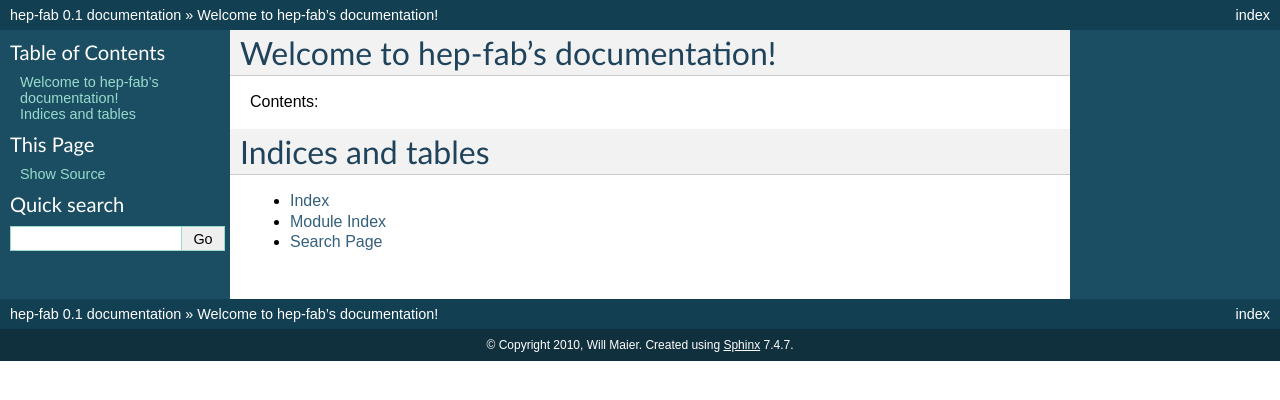
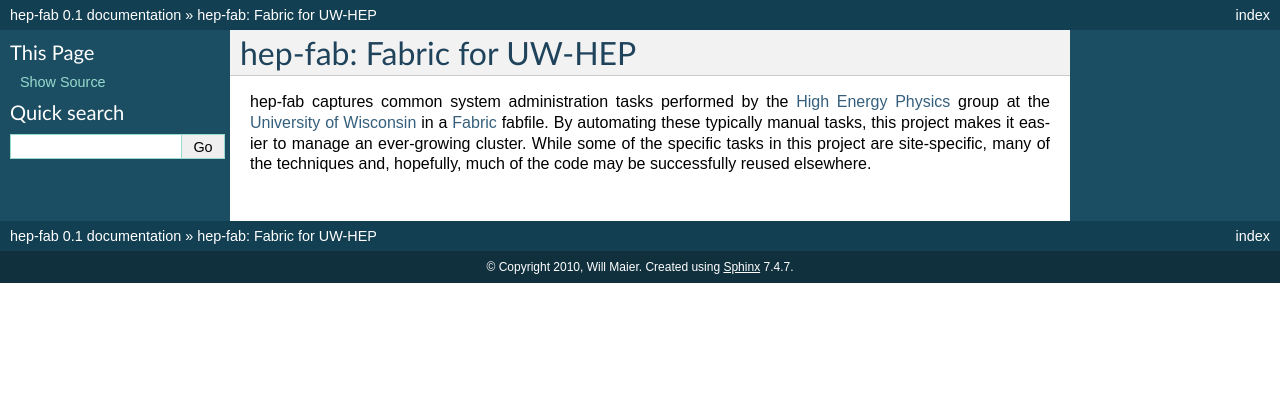
Before and after one commit to whilp/hepfab, a Sphinx documentation site: the page built from docs/index.txt, in a window 1280 px wide. Shown: the top 400 px of the page. Built offline with Sphinx 7.4.7, drawn with Linux system fonts in a browser that asks for light colours.

Commit message:
Start docs.

```diff
--- a/docs/index.txt
+++ b/docs/index.txt
@@ -3,17 +3,16 @@
    You can adapt this file completely to your liking, but it should at least
    contain the root `toctree` directive.
 
-Welcome to hep-fab's documentation!
-===================================
+hep-fab: Fabric for UW-HEP
+==========================
 
-Contents:
+hep-fab captures common system administration tasks performed by the `High Energy
+Physics`_ group at the `University of Wisconsin`_ in a `Fabric`_ fabfile. By
+automating these typically manual tasks, this project makes it easier to manage
+an ever-growing cluster. While some of the specific tasks in this project are
+site-specific, many of the techniques and, hopefully, much of the code may be
+successfully reused elsewhere.
 
-.. toctree::
-   :maxdepth: 2
-
-Indices and tables
-==================
-
-* :ref:`genindex`
-* :ref:`modindex`
-* :ref:`search`
+.. _Fabric:    					http://fabfile.org/
+.. _High Energy Physics:		http://hep.wisc.edu/
+.. _University of Wisconsin:	http://www.wisc.edu/
```
